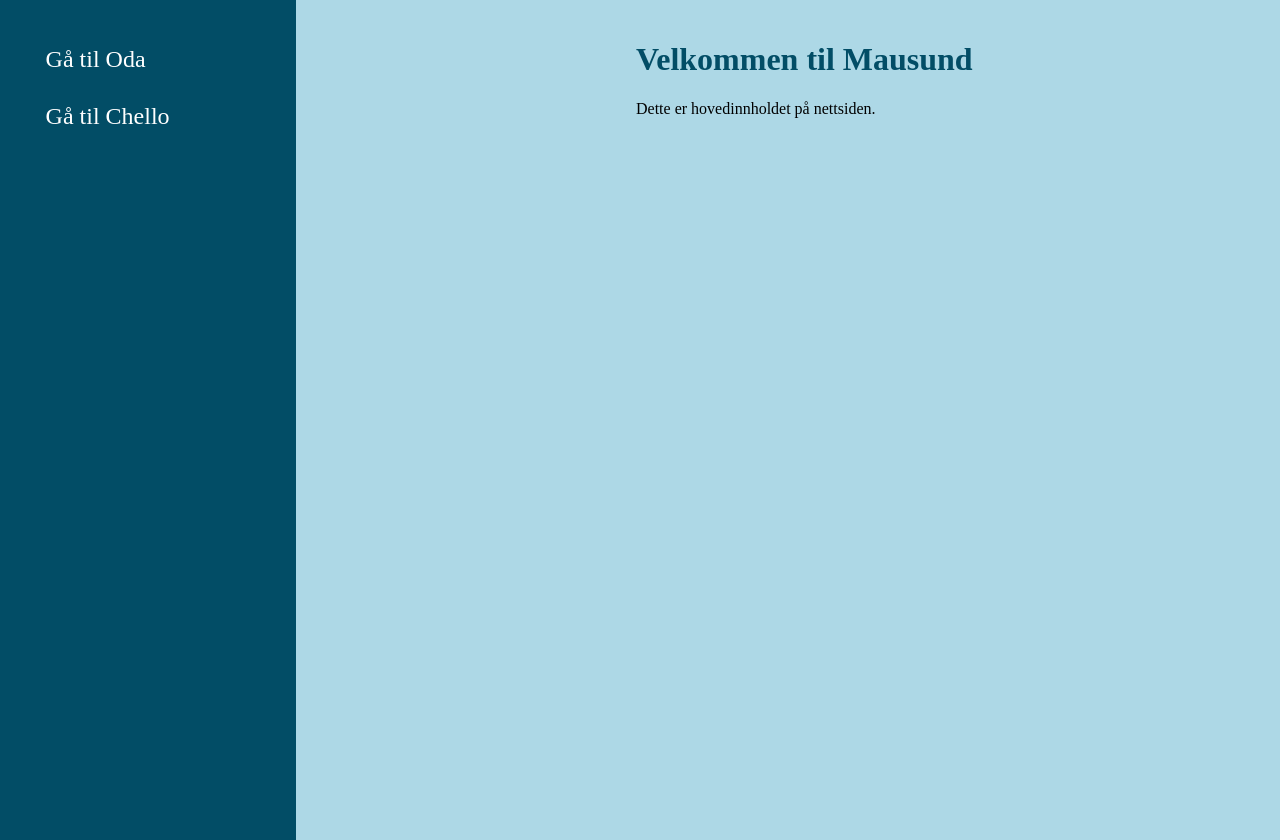
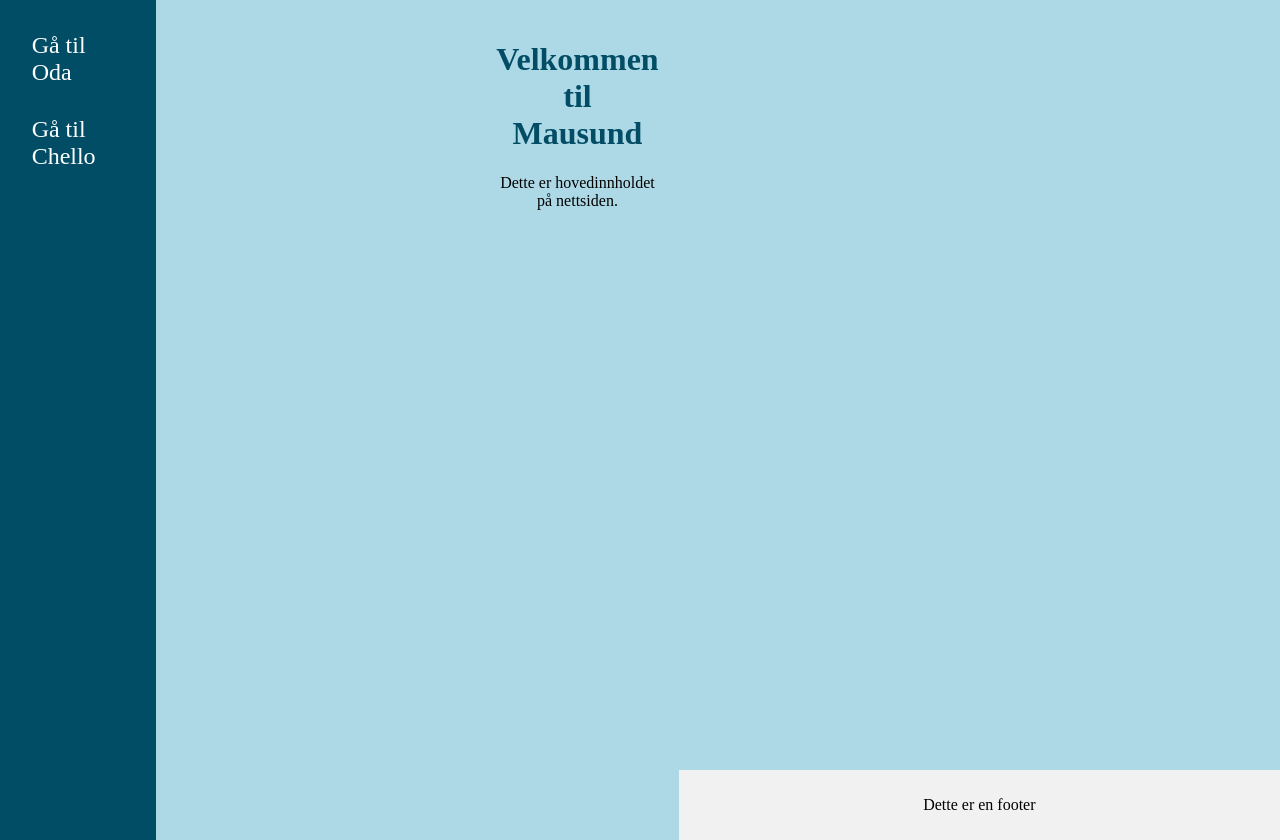
Before and after one commit to odabre/Gruppe11, a Flask app: page / in a window 1280 px wide. Run offline with Flask 3, Linux system fonts and the light colour scheme.

Commit message:
endra på .content

```diff
--- a/static/main_style.css
+++ b/static/main_style.css
@@ -8,11 +8,11 @@
 .content {
     margin-left: 25%; /* Hindrer at innholdet overlapper sidebaren */
     padding: 20px;
+    text-align: center;
 }
 
 h1 {
     color: rgb(2, 77, 102);
-    text-align: center;
 }
 
 p.bold {
@@ -52,3 +52,10 @@
     text-decoration: underline; /* Understreking ved hover */
     color: lightgray; /* Endre fargen ved hover */
 }
+footer {
+    background-color: #f1f1f1;
+    padding: 10px;
+    text-align: center;
+    margin-top: auto;
+    width: 100%;
+}
--- a/templates/oda.html
+++ b/templates/oda.html
@@ -13,6 +13,8 @@
             <h1>PH-sensor</h1>
             <p>Yes</p>
         </div>
-
+        <footer>
+            <p>Dette er en footer</p>
+        </footer>
     </body>
 </html>
--- a/templates/test.html
+++ b/templates/test.html
@@ -15,5 +15,9 @@
             <h1>Velkommen til Mausund</h1>
             <p>Dette er hovedinnholdet på nettsiden.</p>
         </div>
+        <footer>
+            <p>Dette er en footer</p>
+        </footer>
     </body>
+
 </html>
```
